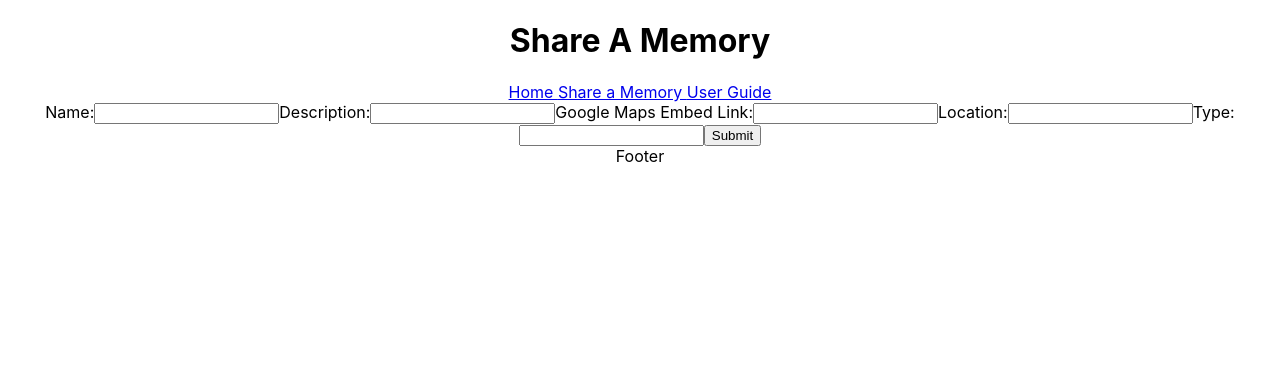
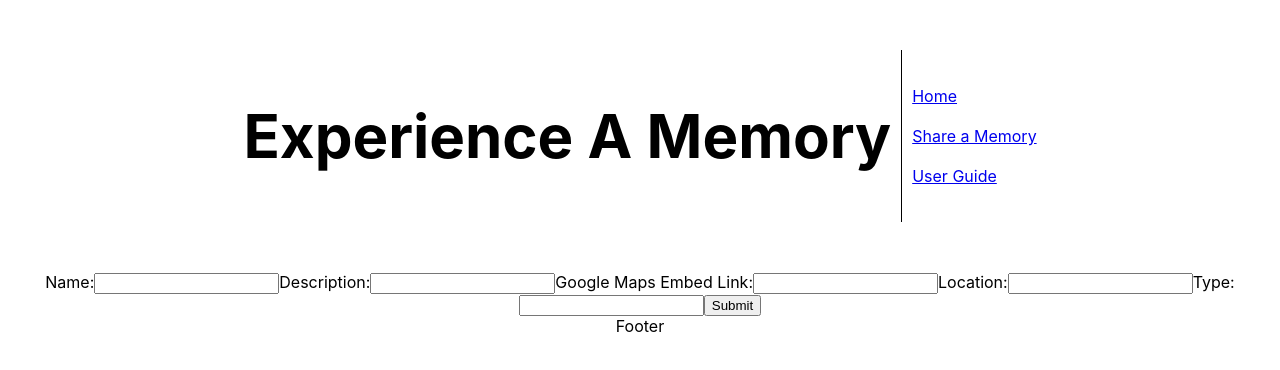
Before and after one commit to amandaphail/VisualizeAMemory, a React (Create React App) app: page /new in a window 1280 px wide. Shown: the top 370 px of the page. Built offline with nearby package versions, Linux system fonts and the light colour scheme; no server answers.

Commit message:
start navbar css and installed material ui

```diff
--- a/package.json
+++ b/package.json
@@ -3,6 +3,7 @@
   "version": "0.1.0",
   "private": true,
   "dependencies": {
+    "@material-ui/core": "^4.11.3",
     "@testing-library/jest-dom": "^5.11.10",
     "@testing-library/react": "^11.2.5",
     "@testing-library/user-event": "^12.8.3",
--- a/src/App.js
+++ b/src/App.js
@@ -28,7 +28,7 @@ function App() {
     <div className="App">
       <div className="App-header">
         <header>
-          <h1>Share A Memory</h1>
+
           <Navbar />
         </header>
         <Route exact path="/">
--- a/src/components/Navbar.jsx
+++ b/src/components/Navbar.jsx
@@ -1,13 +1,21 @@
 import React from 'react'
 import {Link} from "react-router-dom"
+import "./navbar.css";
 
 export default function Navbar() {
     return (
         <div id="navbar">
+            <div>
+            <h1>Experience A Memory</h1>
+            </div>
+        <div id="links">
 
             <Link to ="/">Home </Link>
+            <br/>
             <Link to="/new">Share a Memory </Link>
+            <br/>
             <Link to="/guide">User Guide</Link>
+        </div>
         </div>
     )
 }
--- /dev/null
+++ b/src/components/navbar.css
@@ -0,0 +1,20 @@
+#navbar {
+  display: flex;
+  flex-direction: row;
+  justify-content: center;
+  margin: 50px;
+}
+
+#links {
+  display: flex;
+  flex-direction: column;
+  justify-content: center;
+  align-items: flex-start;
+  border-left: 1px solid black;
+  padding: 10px;
+}
+
+h1 {
+  padding: 10px;
+  font-size: 60px;
+}
```
Also changed, not shown: 1 other file (tests, documents, lock files or other folders).
